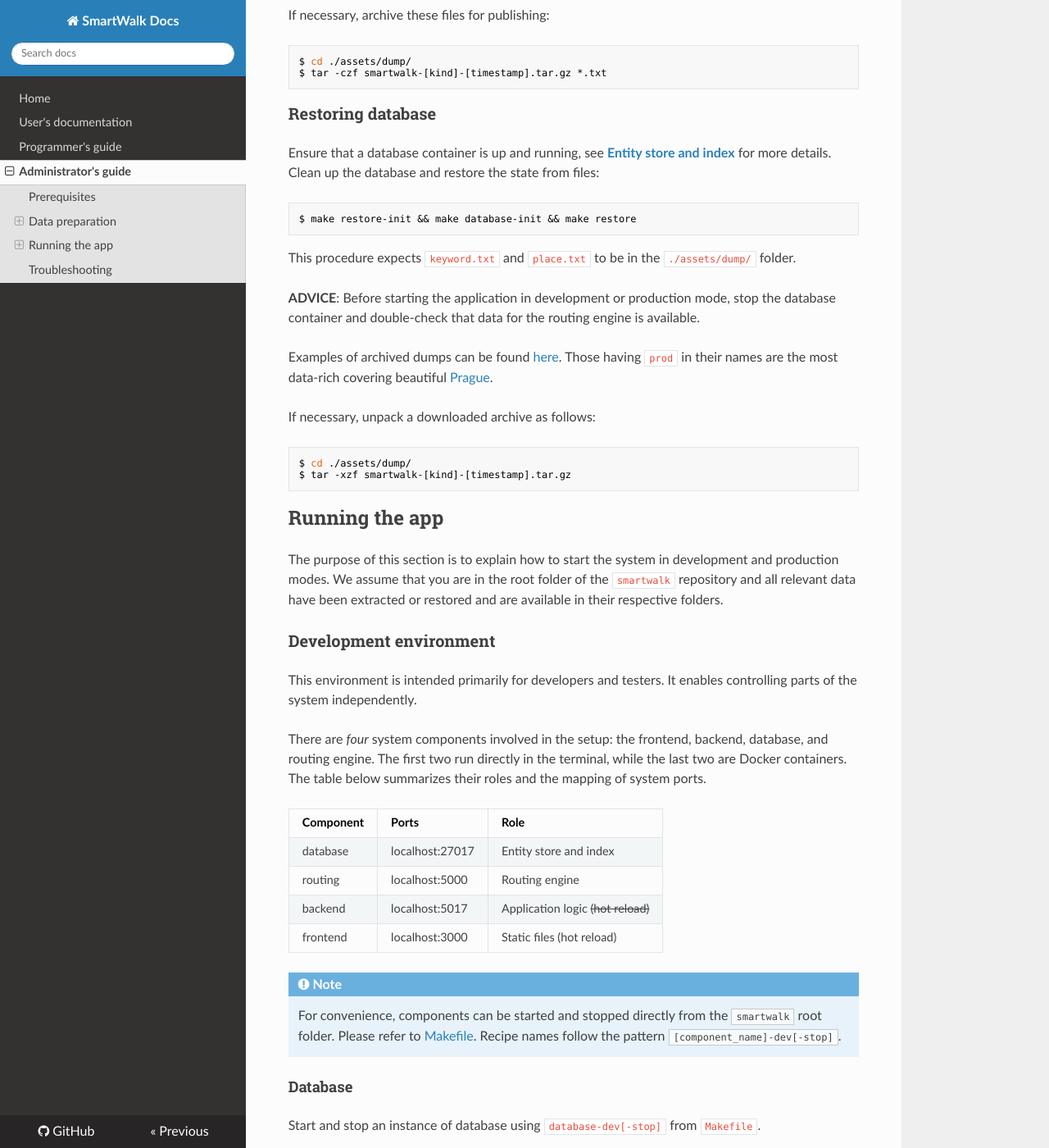
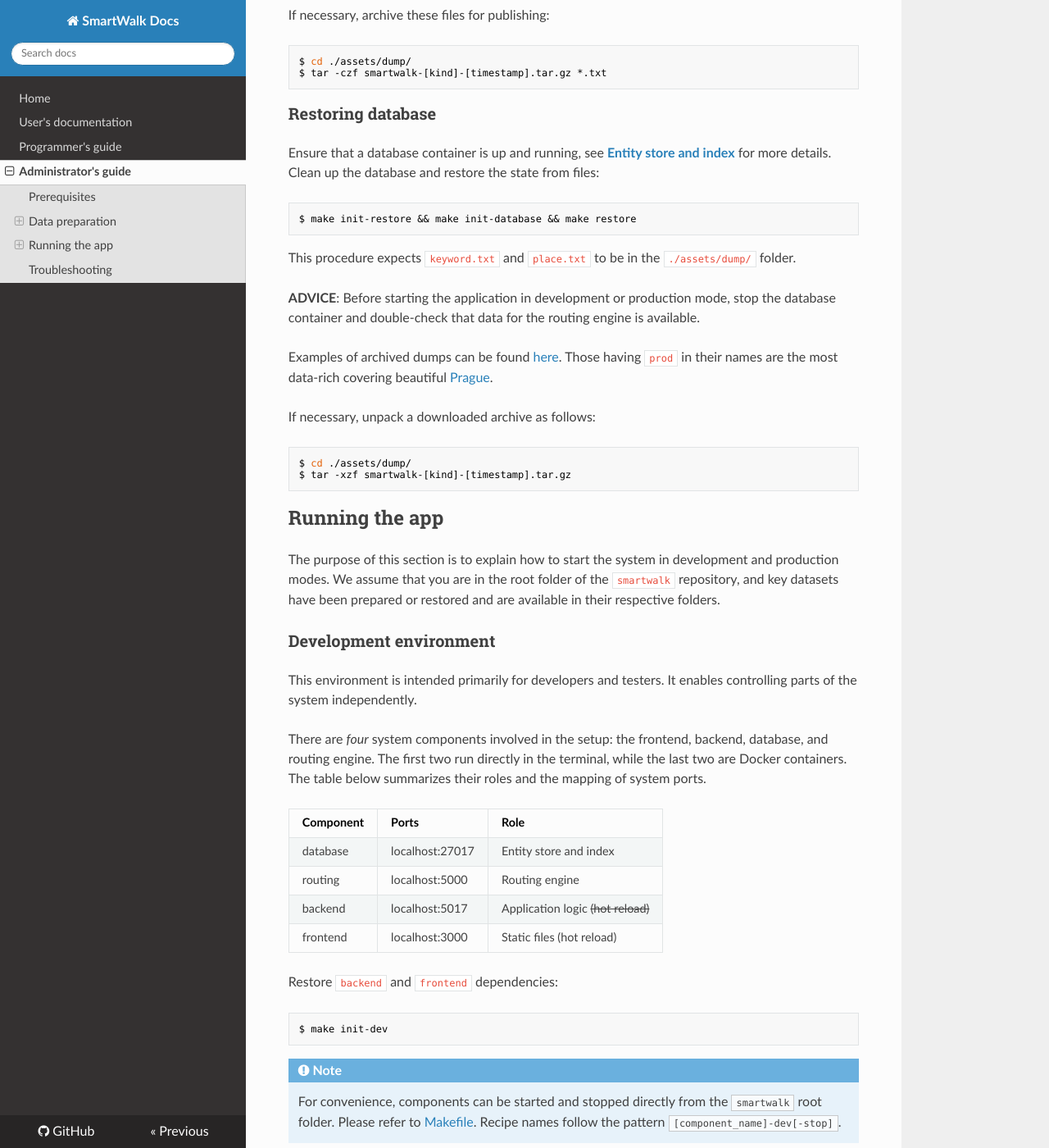
Before and after one commit to zhukovdm/smartwalk-docs, an MkDocs documentation site: the page built from content/adm.md, in a window 1280 px wide and 1400 px high, scrolled down 4375 px. Shown: the whole window at 82% size. Built offline with MkDocs 1.6.1, drawn with Linux system fonts in a browser that asks for light colours; nearby versions of some CDN libraries; some of the changed text lies outside the part shown.

Commit message:
add init dev deps

````diff
--- a/content/adm.md
+++ b/content/adm.md
@@ -88,7 +88,7 @@ $ docker compose up -d
 Clean up all previous data, create new collections and indexes:
 
 ```bash
-$ make database-init
+$ make init-database
 ```
 
 Obtain the most popular `OSM` keys from [Taginfo](https://taginfo.openstreetmap.org/taginfo/apidoc) and store results in the `./assets/taginfo/` folder:
@@ -175,7 +175,7 @@ $ tar -czf smartwalk-[kind]-[timestamp].tar.gz *.txt
 Ensure that a database container is up and running, see [**Entity store and index**](#entity-store-and-index) for more details. Clean up the database and restore the state from files:
 
 ```bash
-$ make restore-init && make database-init && make restore
+$ make init-restore && make init-database && make restore
 ```
 
 This procedure expects `keyword.txt` and `place.txt` to be in the `./assets/dump/` folder.
@@ -193,7 +193,7 @@ $ tar -xzf smartwalk-[kind]-[timestamp].tar.gz
 
 ## Running the app
 
-The purpose of this section is to explain how to start the system in development and production modes. We assume that you are in the root folder of the `smartwalk` repository and all relevant data have been extracted or restored and are available in their respective folders.
+The purpose of this section is to explain how to start the system in development and production modes. We assume that you are in the root folder of the `smartwalk` repository, and key datasets have been prepared or restored and are available in their respective folders.
 
 ### Development environment
 
@@ -207,6 +207,12 @@ There are *four* system components involved in the setup: the frontend, backend,
 | routing   | localhost:5000    | Routing engine                        |
 | backend   | localhost:5017    | Application logic <s>(hot reload)</s> |
 | frontend  | localhost:3000    | Static files (hot reload)             |
+
+Restore `backend` and `frontend` dependencies:
+
+```bash
+$ make init-dev
+```
 
 !!! note
     For convenience, components can be started and stopped directly from the `smartwalk` root folder. Please refer to [Makefile](https://github.com/zhukovdm/smartwalk/blob/main/Makefile). Recipe names follow the pattern `[component_name]-dev[-stop]`.
````
Also changed, not shown: other parts of content/adm.md (+1 -1 lines).
